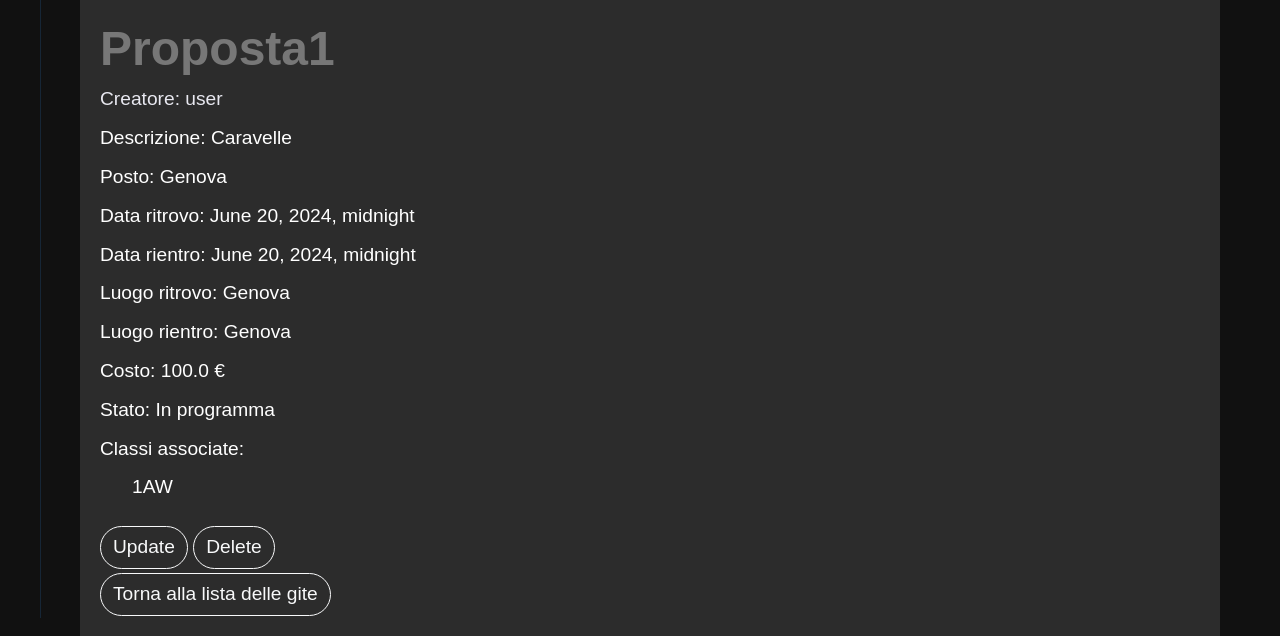
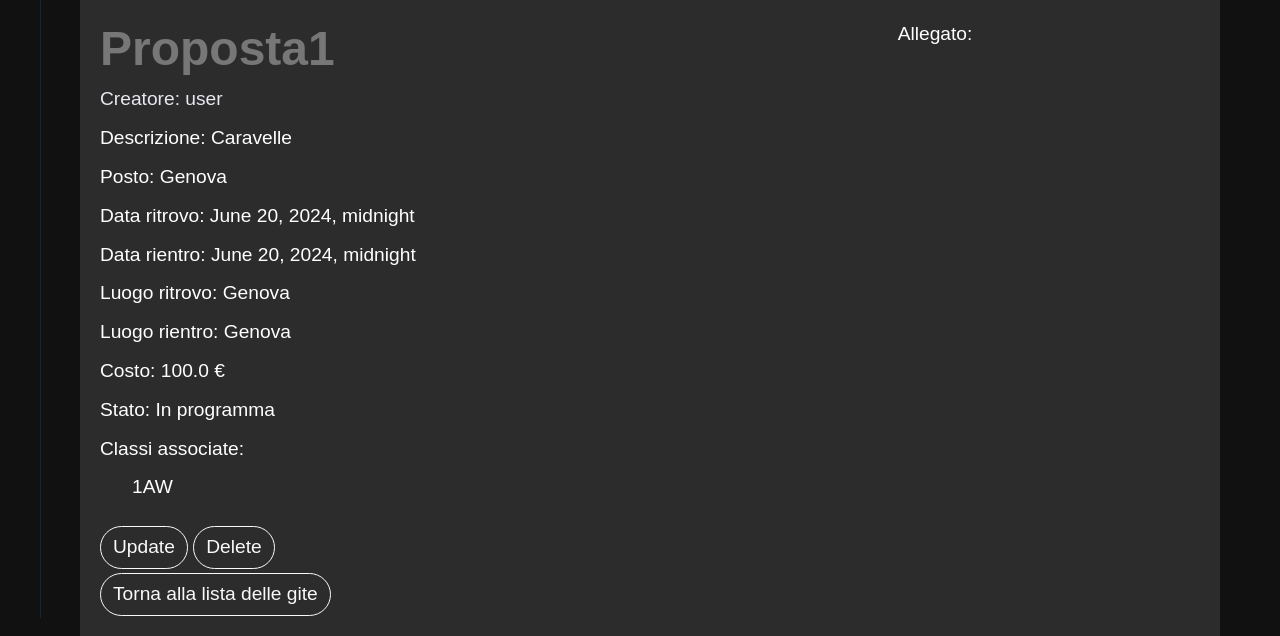
Before and after one commit to Uscite-Didattiche-2023-2024/Uscite-didattiche, a Django app: page /gite/17/ in a window 1280 px wide. Shown: the part 182-818 px from the top of the page. Run offline with Django 3.2, Linux system fonts and the light colour scheme; a user stored in the database is signed in; data comes from the database, SQL or seed files in the repository; data that the repository does not hold is empty; some libraries are stand-ins or nearby versions.

Commit message:
Added frontend 'allegato' into 'gita_detail.html' and 'detail.css'

```diff
--- a/django_project/gite/static/css/detail.css
+++ b/django_project/gite/static/css/detail.css
@@ -23,6 +23,19 @@
   list-style-type: none;
 }
 
+/* CSS per posizionare l'allegato in basso */
+.allegato {
+  background-color: #2c2c2c;
+  padding: 20px;
+}
+
+.allegato img {
+  background-color: #2c2c2c;
+  max-width: 27%; /* Imposta la larghezza massima dell'immagine al 70% del contenitore */
+  margin: 10 auto; /* Centra l'immagine orizzontalmente */
+  margin-left: 10;
+}
+
 /* detail.css for proposta detail */
 
 #proposta-detail {
--- a/django_project/gite/templates/gite/gita_detail.html
+++ b/django_project/gite/templates/gite/gita_detail.html
@@ -6,9 +6,11 @@
 <link rel="stylesheet" type="text/css" href="{% static 'css/button.css' %}">
 <link rel="stylesheet" type="text/css" href="{% static 'css/detail.css' %}">
 
-<title>Uscite Didattiche - Gita</title>
+<title>Uscite Didattiche - Dettagli Gita</title>
 
-<div class="container margini" id="gita-detail">
+<div class="container margini">
+  <div class="row">
+    <div class="col-md-6" id="gita-detail">
       <h1 class="fw-bolder">{{ gita.Proposta_Gita.Titolo }}</h1>
       <p><a href="{% url 'profilo-utente' user.id %}">Creatore: {{ gita.Proposta_Gita.Creatore }}</a></p>
       <p>Descrizione: {{ gita.Proposta_Gita.Descrizione }}</p>
@@ -27,14 +29,26 @@
         {% endfor %}
       </ul>
 
-
       <div>
         <a class="btn btn-outline-light mt-1 mb-1" href="{% url 'gita-update' pk=gita.pk %}">Update</a>
         <a class="btn btn-outline-light mt-1 mb-1" href="{% url 'gita-delete' pk=gita.pk %}">Delete</a>
       </div>
 
-  <!-- Aggiungi qui altri dettagli della proposta se necessario -->
+      <!-- Aggiungi qui altri dettagli della gita se necessario -->
 
       <a class="btn btn-outline-light mt-1 mb-1" href="{% url 'proposte' %}">Torna alla lista delle gite</a>
     </div>
+    <div class="col-md-6 allegato text-center">
+      Allegato: <br>
+      {% if gita.Allegato %}
+          <a href="{{ gita.Allegato.url }}" target="_blank">
+              <img src="{{ gita.Allegato.url }}" alt="Allegato" class="img-fluid">
+          </a>
+          <br>
+          <a class="btn btn-outline-light mt-2" href="{{ gita.Allegato.url }}" target="_blank">Ingrandisci</a>
+      {% endif %}
+  </div>
+
+  </div>
+</div>
 {% endblock %}
```
Lines whose indentation alone changed are shown as unchanged.
